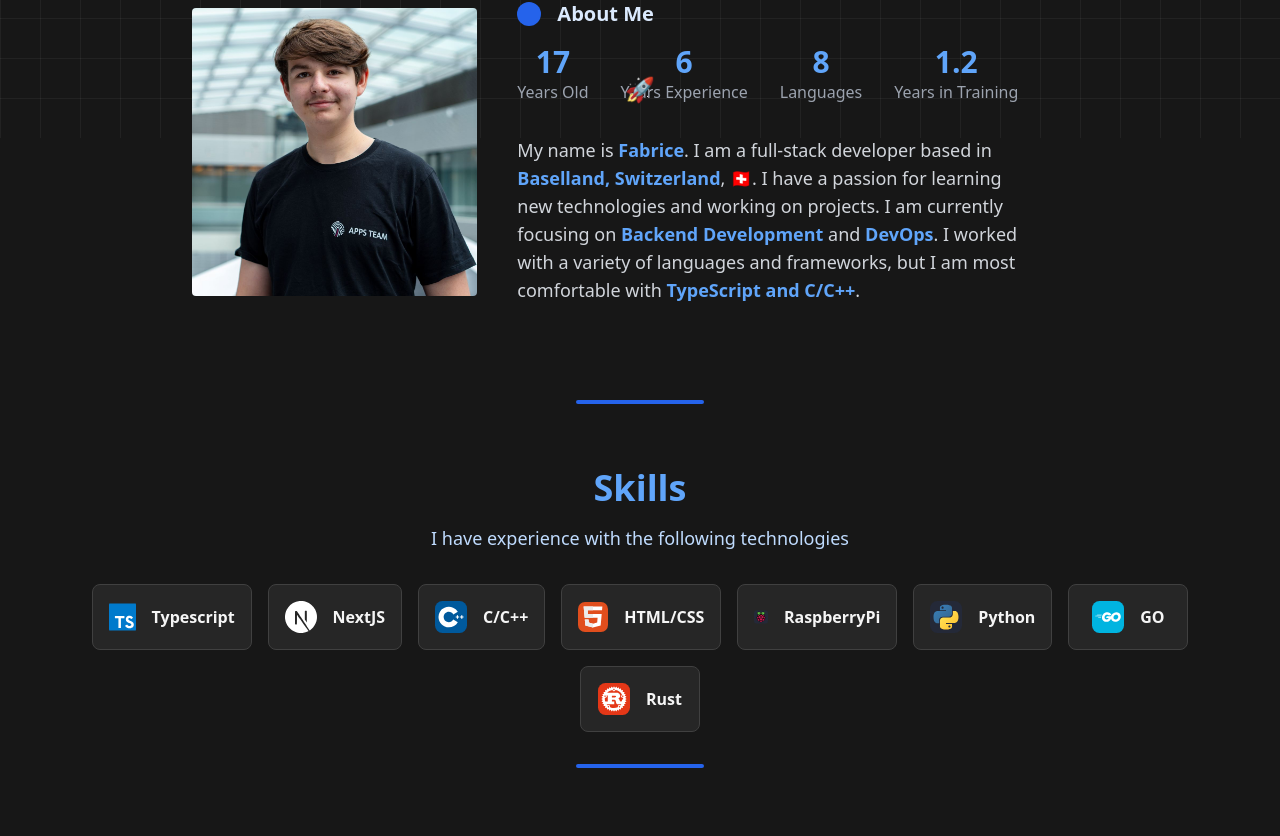
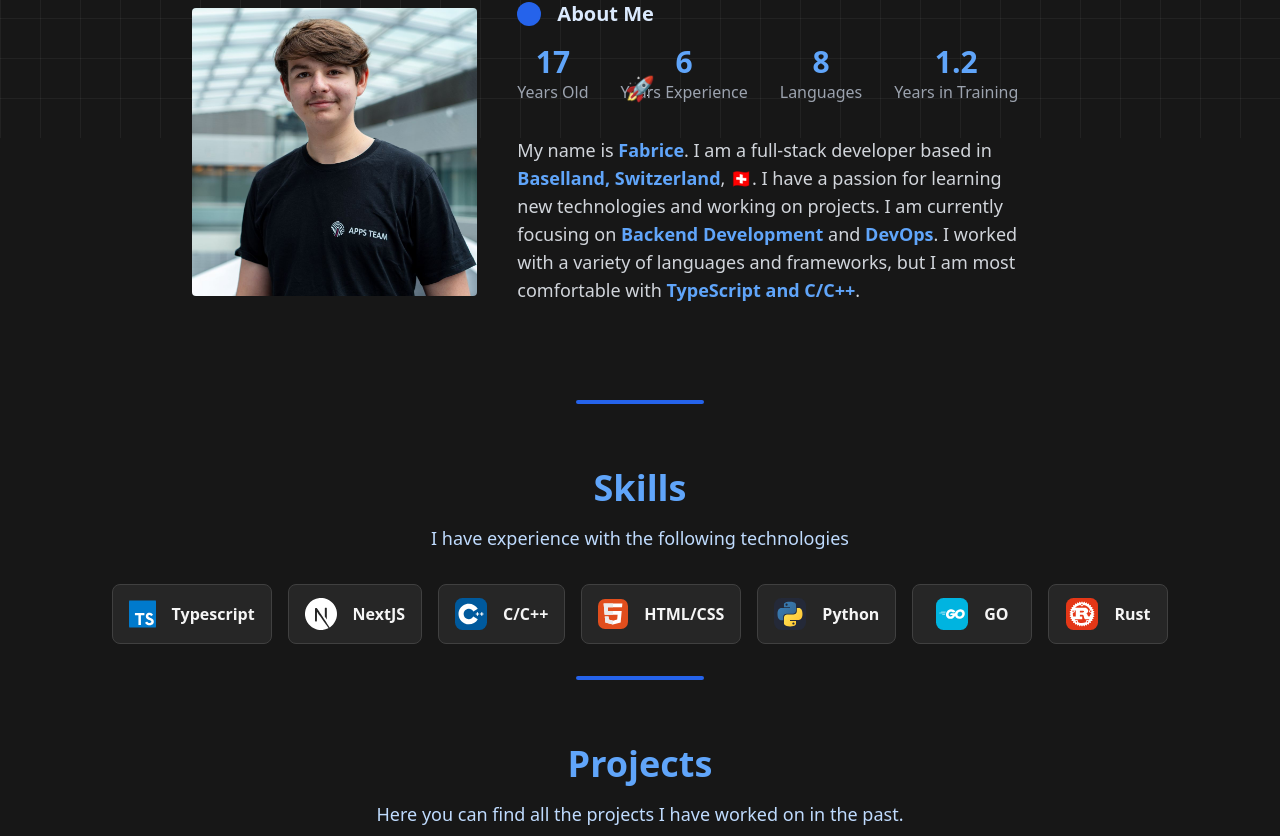
Before and after one commit to Fabbboy/portfolio, a Next.js app: page / in a window 1280 px wide. Shown: the part 662-1498 px from the top of the page. Built offline with nearby package versions, Linux system fonts and the light colour scheme.

Commit message:
adjustments

```diff
--- a/public/data/skills.json
+++ b/public/data/skills.json
@@ -16,10 +16,6 @@
     "icon": "icons/html.svg"
   },
   {
-    "name": "RaspberryPi",
-    "icon": "icons/raspberry.svg"
-  },
-  {
     "name": "Python",
     "icon": "icons/python.svg"
   },
--- a/src/components/SkillItemComponent/SkillItemComponent.tsx
+++ b/src/components/SkillItemComponent/SkillItemComponent.tsx
@@ -7,7 +7,7 @@ type Props = {
 
 const SkillItemComponent: React.FC<Props> = ({ skillItem }) => {
   return (
-    <div className="flex flex-row items-center justify-center min-w-[120px] max-w-[160px] p-4 bg-neutral-800 border border-neutral-700 rounded-lg space-x-4">
+    <div className="flex flex-row items-center justify-center min-w-[120px] max-w-[160px] h-[60px] p-4 bg-neutral-800 border border-neutral-700 rounded-lg space-x-4">
       <div className="flex flex-col items-center justify-center">
         <Image
           src={skillItem.icon}
```
Also changed, not shown: public/icons/raspberry.svg (deleted).
